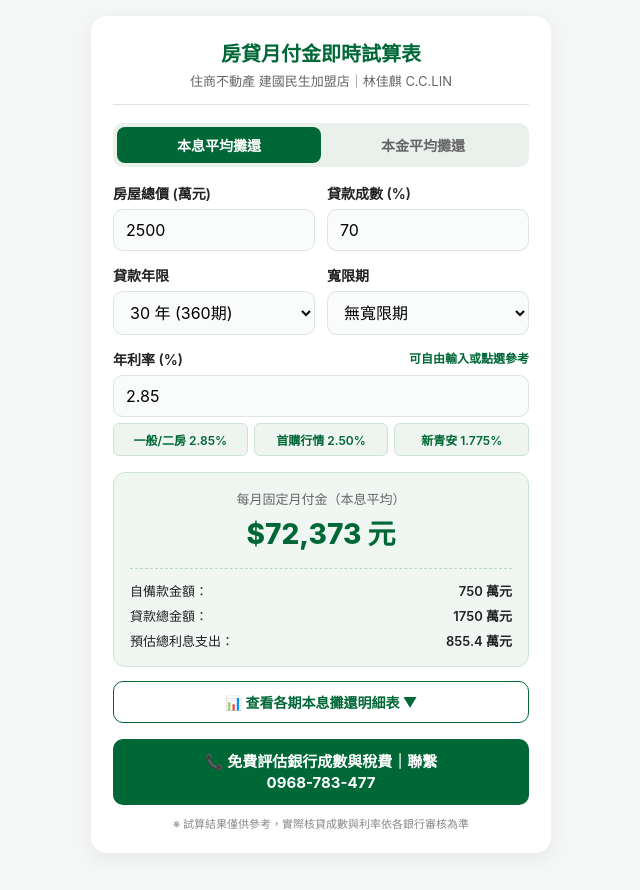
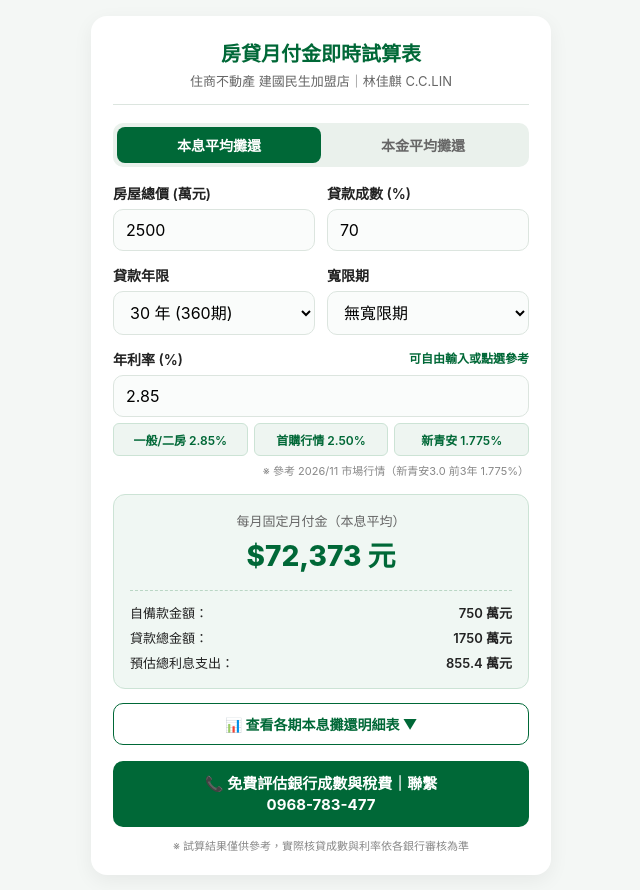
Before and after one commit to ekls9521436/loan, a plain HTML site: page index.html in a window 1280 px wide. Shown: the whole page, without its empty margins (319-959 px from the left). Before the commit the page ends 869 px from the top, so only its background shows below. Drawn offline with Linux system fonts and the light colour scheme.

Commit message:
Update index.html

```diff
--- a/index.html
+++ b/index.html
@@ -22,6 +22,7 @@
     .tab.active { background: var(--primary); color: #fff; }
     .rate-presets { display: flex; gap: 6px; margin-top: 6px; }
     .preset-btn { flex: 1; padding: 7px 4px; font-size: 12px; background: #eef5f1; color: var(--primary); border: 1px solid #cce3d5; border-radius: 6px; font-weight: 600; cursor: pointer; }
+    .rate-note { font-size: 11px; color: #888; text-align: right; margin-top: 6px; }
     .result-box { background: #f0f7f3; border: 1px solid #cce3d5; border-radius: 12px; padding: 16px; margin-top: 16px; }
     .result-main { text-align: center; padding-bottom: 12px; border-bottom: 1px dashed #b9d6c4; }
     .result-main .title { font-size: 13px; color: var(--muted); }
@@ -93,6 +94,7 @@
         <button type="button" class="preset-btn" onclick="setRate(2.50)">首購行情 2.50%</button>
         <button type="button" class="preset-btn" onclick="setRate(1.775)">新青安 1.775%</button>
       </div>
+      <div class="rate-note">※ 參考 2026/11 市場行情（新青安3.0 前3年 1.775%）</div>
     </div>
     <div class="result-box">
       <div class="result-main">
```
